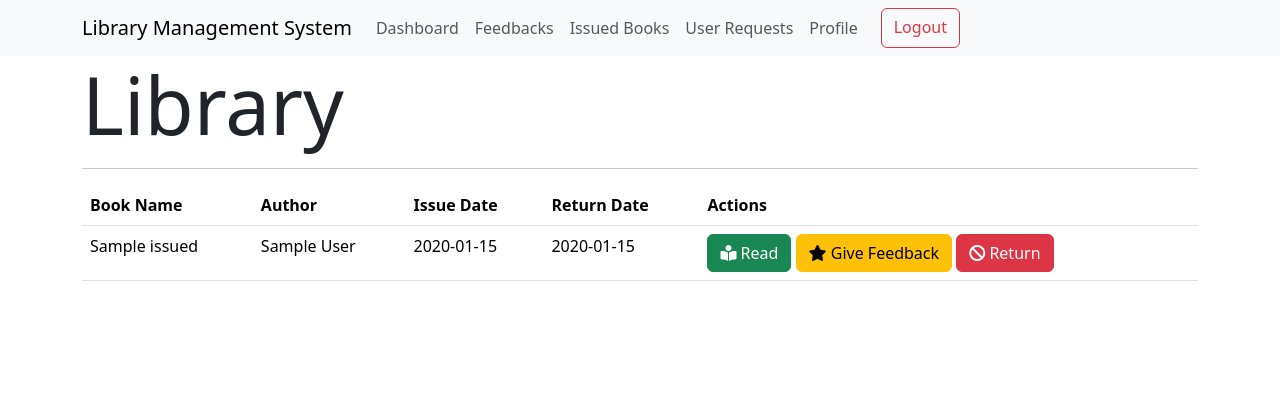
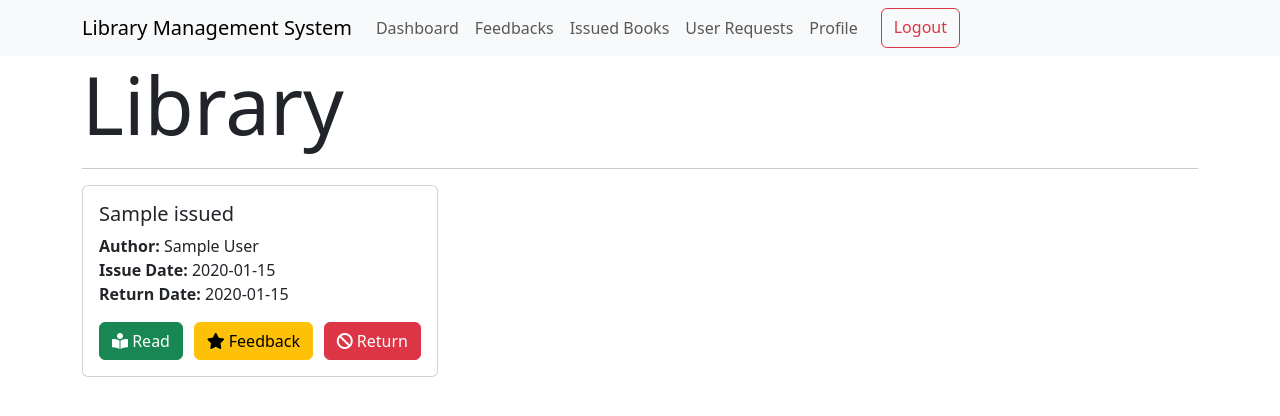
Before and after one commit to rajarshiroydev/modern_application_development_1, a Flask app: page /issued_books_user in a window 1280 px wide. Shown: the top 416 px of the page. Run offline with Flask 3, Linux system fonts and the light colour scheme; a user stored in the database is signed in; tables that the repository leaves empty hold one stand-in row (values such as "Sample post").

Commit message:
changed library view to cards

```diff
--- a/models.py
+++ b/models.py
@@ -62,8 +62,8 @@ class Feedbacks(db.Model):
     user_id = db.Column(db.Integer, db.ForeignKey("user.id"), nullable=False)
     book_id = db.Column(db.Integer, db.ForeignKey("books.id"), nullable=False)
     username = db.Column(db.String(32), nullable=False)
-    book_name = db.Column(db.String(32), nullable=False)
-    author = db.Column(db.String(64), nullable=False)
+    book_name = db.Column(db.String(32))
+    author = db.Column(db.String(64))
     date_of_feedback = db.Column(db.Date, nullable=False)
     feedback = db.Column(db.Text, nullable=False)
 
--- a/routes.py
+++ b/routes.py
@@ -378,14 +378,16 @@ def edit_book_post(id):
     # edits the book and author name in issued books
     # when the source book is edited
     issued_books = Issued.query.get(id)
-    issued_books.book_name = name
-    issued_books.author = author
+    if issued_books:
+        issued_books.book_name = name
+        issued_books.author = author
 
     # edits the book and author name in feedbacks
     # when the source book is edited
     feedback = Feedbacks.query.get(id)
-    feedback.book_name = name
-    feedback.author = author
+    if feedback:
+        feedback.book_name = name
+        feedback.author = author
 
     db.session.commit()
 
--- a/templates/library.html
+++ b/templates/library.html
@@ -1,57 +1,42 @@
 {% extends "layout.html" %}
-
-{% block title %}
-Library
-{% endblock title %}
-
+{% block title %}Library{% endblock title %}
 {% block content %}
 {% if all_issued|length > 0 %}
-
 <h1 class="display-1">Library</h1>
-
 <hr>
-
-<table class="table">
-    <thead>
-        <tr>
-            <th>Book Name</th>
-            <th>Author</th>
-            <th>Issue Date</th>
-            <th>Return Date</th>
-            <th>Actions</th>
-        </tr>
-    </thead>
-    <tbody>
+<div class="row">
     {% for item in all_issued %}
-        <tr>
-            <td>{{item.book_name}}</td>
-            <td>{{item.author}}</td>
-            <td>{{item.date_issued}}</td>
-            <td>{{item.return_date}}</td>
-            <td>
-                <form action="{{url_for('read_book', id=item.book_id)}}" method="POST" style="display: inline;">
-                    <button class=" btn btn-success">
-                        <i class="fas fa-book-reader"></i>
-                        Read
+    <div class="col-md-4 mb-4">
+        <div class="card">
+            <div class="card-body">
+                <h5 class="card-title">{{ item.book_name }}</h5>
+                <p class="card-text">
+                    <strong>Author:</strong> {{ item.author }}<br>
+                    <strong>Issue Date:</strong> {{ item.date_issued }}<br>
+                    <strong>Return Date:</strong> {{ item.return_date }}
+                </p>
+                <div class="d-flex justify-content-between">
+                    <form action="{{url_for('read_book', id=item.book_id)}}" method="POST">
+                        <button class="btn btn-success">
+                            <i class="fas fa-book-reader"></i> Read
                         </button>
                     </form>
-                <form action="{{url_for('give_feedbacks', id=item.book_id)}}" style="display: inline;">
-                    <button class=" btn btn-warning">
-                        <i class="fas fa-star"></i>
-                        Give Feedback
+                    <form action="{{url_for('give_feedbacks', id=item.book_id)}}">
+                        <button class="btn btn-warning">
+                            <i class="fas fa-star"></i> Feedback
                         </button>
                     </form>
-                <form action="{{url_for('return_book', id=item.book_id)}}" method="POST" style="display: inline;">
-                    <button class=" btn btn-danger">
-                        <i class="fas fa-ban"></i>
-                        Return
+                    <form action="{{url_for('return_book', id=item.book_id)}}" method="POST">
+                        <button class="btn btn-danger">
+                            <i class="fas fa-ban"></i> Return
                         </button>
                     </form>
-            </td>
-        </tr>
+                </div>
+            </div>
+        </div>
+    </div>
     {% endfor %}
-    </tbody>
-</table>
+</div>
 {% else %}
 <h1 class="display-1">No Books in Library Currently</h1>
 <hr>
--- a/templates/show_feedbacks.html
+++ b/templates/show_feedbacks.html
@@ -15,7 +15,7 @@ User Feedbacks
     {% for feedback in feedbacks %}
     <div class="feedbacks" style="width: 18rem; margin-right: 20px">
         <div class="feedback-body">
-            <h5 class="card-title">Title: {{feedback.book_name}}</h5>
+            <h5 class="card-title">Book Title: {{feedback.book_name}}</h5>
             <div class="author"><strong>Author:</strong> {{feedback.author}}</div>
             <br>
             {% if session['is_admin'] %}
```
Also changed, not shown: instance/db.sqlite3, 1 other file. Lines whose indentation alone changed are shown as unchanged.
